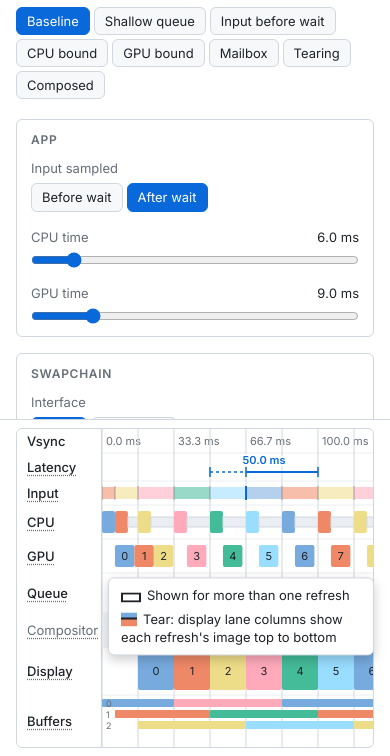
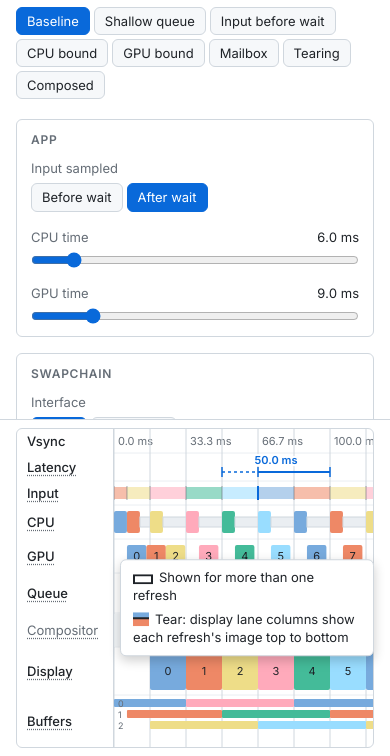
Before and after one commit to cwfitzgerald/cwfitz.com, a plain HTML site: page latency.html in a window 390 px wide. Both pictures are taken after a click on the button "Display". Shown: the part 88-844 px from the top of the page. Drawn offline with Linux system fonts and the light colour scheme.

Commit message:
Widen the lane label column

```diff
--- a/latency.html
+++ b/latency.html
@@ -48,7 +48,7 @@ td.typ{font-weight:600}
 .readout td.lat{color:var(--accent);font-weight:600}
 .readout td.dim{color:var(--muted)}
 .tl-wrap{display:flex;min-width:0;border:1px solid var(--border);border-radius:6px;overflow:hidden}
-.lanes{flex:none;width:84px;border-right:1px solid var(--border)}
+.lanes{flex:none;width:96px;border-right:1px solid var(--border)}
 .lanes div{display:flex;align-items:center;padding:0 10px;box-sizing:border-box;font-size:13px;font-weight:500}
 .scroller{overflow-x:auto;min-width:0;flex:1}
 svg{display:block}
@@ -75,11 +75,11 @@ svg text{font-family:var(--font);fill:var(--muted);font-size:11px}
 @media (min-width:1100px){.groups{grid-template-columns:1fr 2fr 1fr}}
 .group{border:1px solid var(--border);border-radius:6px;padding:12px 14px;align-content:start}
 .resolved ul{margin:0;padding:0;list-style:none;display:flex;flex-direction:column;gap:3px;font-size:13px}
-/* Lane key: opens beside the lane label that the reader points at or selects, 8px right of the 84px lane column. */
+/* Lane key: opens beside the lane label that the reader points at or selects, 8px right of the 96px lane column. */
 .lanes button{font:inherit;color:inherit;background:none;border:0;margin:0 -10px;padding:0 10px;width:calc(100% + 20px);height:100%;text-align:left;cursor:help;text-decoration:underline dotted var(--muted);text-underline-offset:3px}
 .lanes button:focus-visible{outline-offset:-2px}
 .tl-box{position:relative}
-.lane-key{position:absolute;left:92px;transform:translateY(-50%);z-index:1;box-sizing:border-box;max-width:min(420px,calc(100% - 100px));display:flex;flex-direction:column;gap:6px;padding:8px 12px;font-size:13px;background:var(--bg);border:1px solid var(--border);border-radius:6px;box-shadow:0 4px 12px rgb(0 0 0/.2)}
+.lane-key{position:absolute;left:104px;transform:translateY(-50%);z-index:1;box-sizing:border-box;max-width:min(420px,calc(100% - 112px));display:flex;flex-direction:column;gap:6px;padding:8px 12px;font-size:13px;background:var(--bg);border:1px solid var(--border);border-radius:6px;box-shadow:0 4px 12px rgb(0 0 0/.2)}
 .lane-key svg{display:inline-block;vertical-align:-2px;margin-right:6px}
 .resolved li{overflow-wrap:anywhere}
 .resolved li.assume{color:var(--muted)}
@@ -110,7 +110,7 @@ code{font-family:ui-monospace,SFMono-Regular,Menlo,Consolas,monospace;font-size:
 @media (max-width:700px) and (orientation:portrait){
   .timeline{display:contents}
   .tl-box{position:sticky;bottom:0;z-index:1;margin-inline:-16px;padding:8px 16px max(8px,env(safe-area-inset-bottom,0px));background:var(--bg);border-top:1px solid var(--border)}
-  .lane-key{left:108px;max-width:calc(100% - 124px);transform:translateY(-100%);margin-top:-14px}
+  .lane-key{left:120px;max-width:calc(100% - 136px);transform:translateY(-100%);margin-top:-14px}
   html{scroll-padding-bottom:350px}
 }
 @media (pointer:coarse){
```
